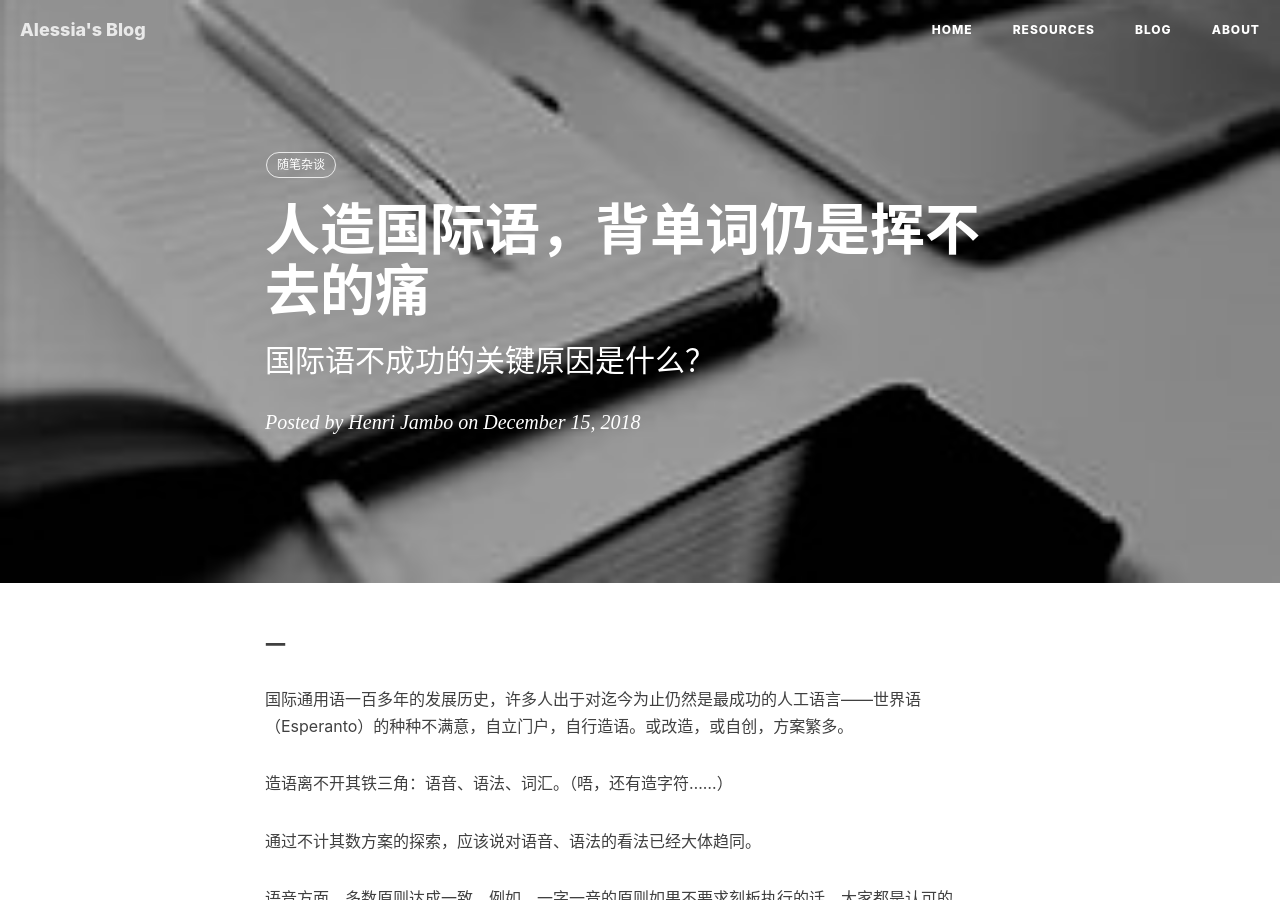
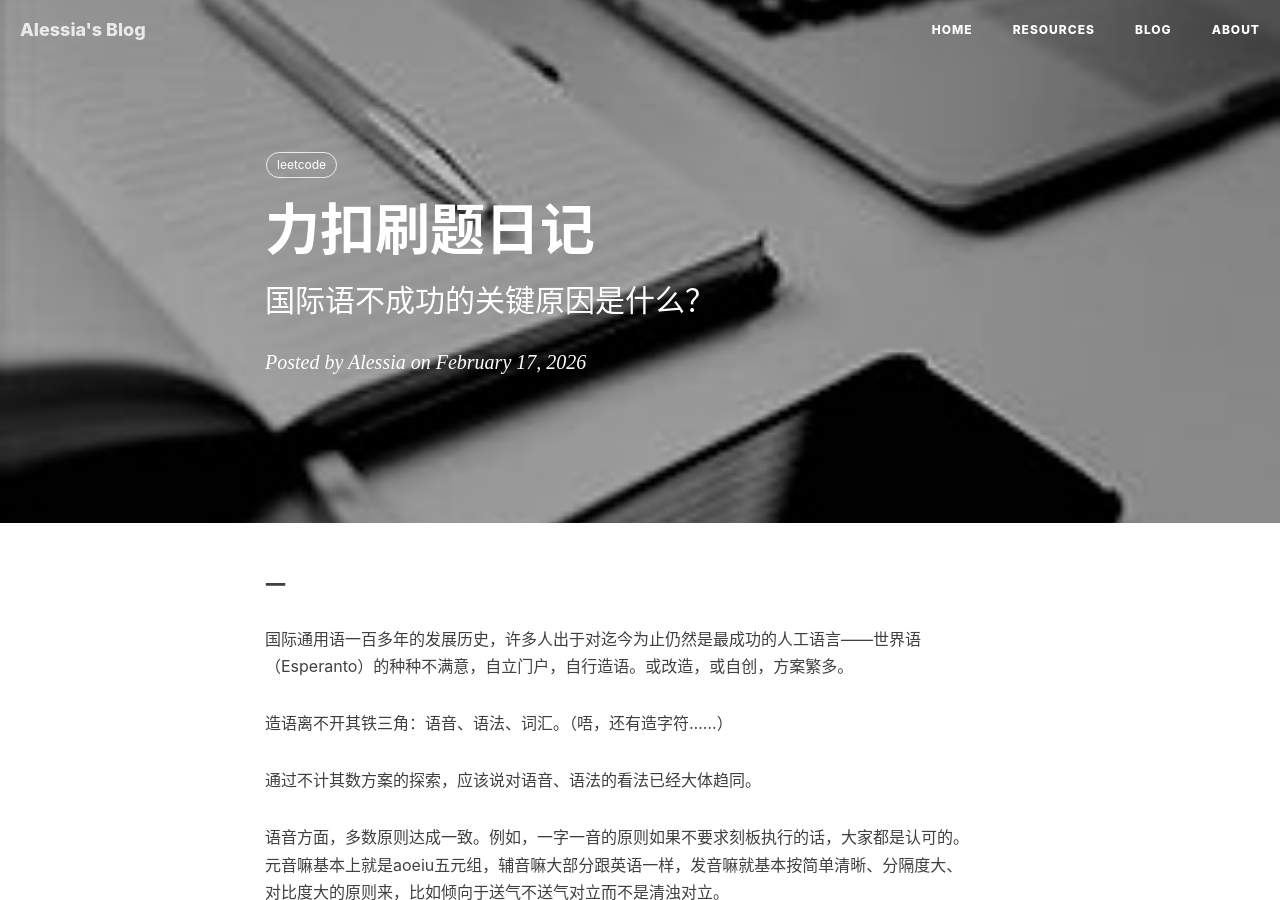
Before and after one commit to LIU-Alessia/LIU-Alessia.github.io, a Jekyll site: the page built from _posts/2018-12-15-人造国际语背单词仍是挥不去的痛.md, in a window 1280 px wide and 900 px high. Built offline with Jekyll 4.4.1, drawn with Linux system fonts in a browser that asks for light colours; nearby versions of some CDN libraries; comment, search, counter and statistics services are not loaded; some of the changed text lies outside the part shown.

Commit message:
心理学

```diff
--- a/_posts/2018-12-15-人造国际语背单词仍是挥不去的痛.md
+++ b/_posts/2018-12-15-人造国际语背单词仍是挥不去的痛.md
@@ -1,13 +1,13 @@
 ---
 layout:     post
-title:      人造国际语，背单词仍是挥不去的痛
+title:      力扣刷题日记
 subtitle:   国际语不成功的关键原因是什么？
-date:       2018-12-15
-author:     Henri Jambo
+date:       2026-02-17
+author:     Alessia
 header-img: img/post-bg-recitewords.jpg
 catalog: false
 tags:
-    - 随笔杂谈
+    - leetcode
 ---
 
 #### 一
```
Also changed, not shown: _posts/2018-12-10-背单词是个老大难问题.md (deleted, +0 -11 lines), _posts/2026-02-08-知识图谱.md (added, +18 -0 lines).
